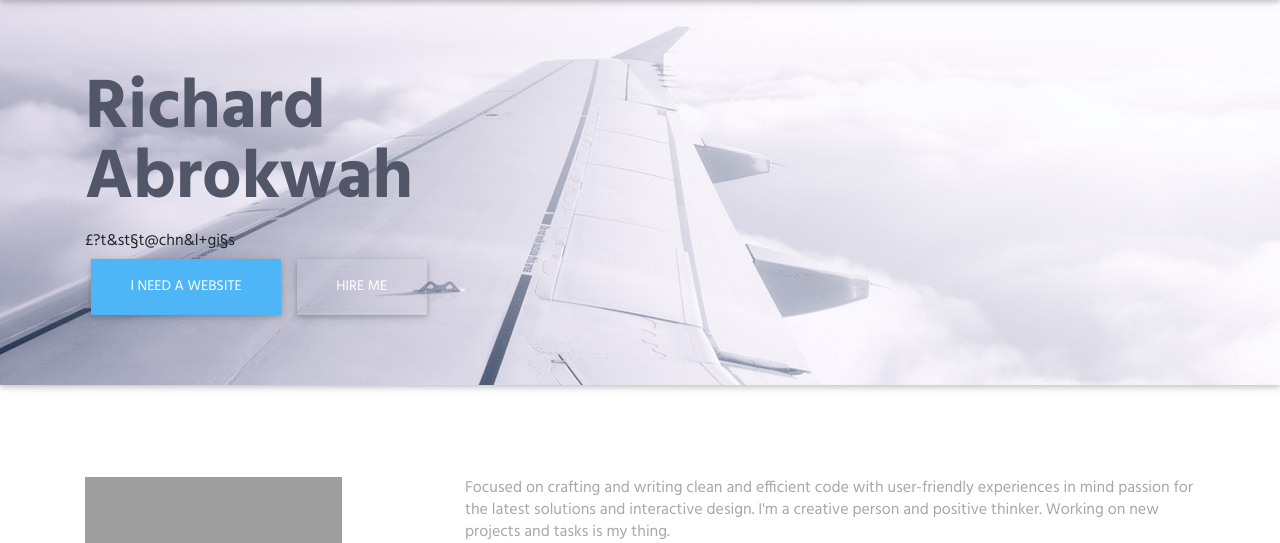
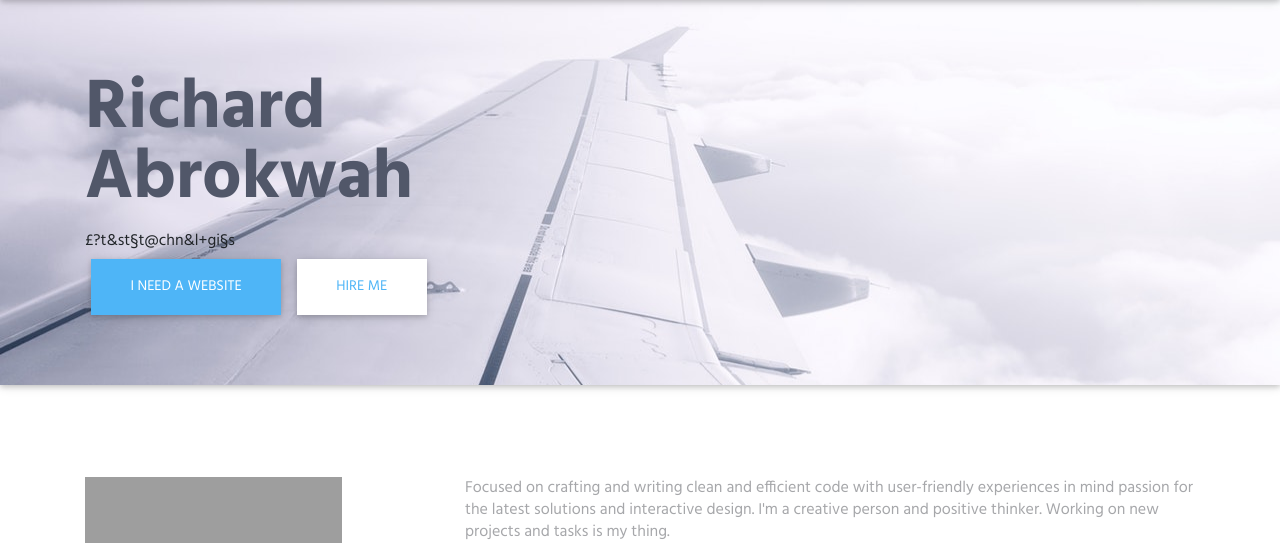
Before and after one commit to GrandFunkyGamer/richardabrokwah, a Flask app: page / in a window 1280 px wide. Shown: the part 70-613 px from the top of the page. Run offline with Flask 2, Linux system fonts and the light colour scheme; some libraries are stand-ins or nearby versions; grey boxes are pictures that could not be loaded.

Commit message:
hero button style

```diff
--- a/templates/index.html
+++ b/templates/index.html
@@ -36,7 +36,7 @@
         <h1 class="hero-title bounceIn animated">Richard<br> Abrokwah</h1>
         <div id="messenger"></div>
         <a href="https://docs.google.com/forms/d/1oADo1qBTemqmmNZMvXCp1eAZaa53jFQBYr-GEqrqvnQ/edit" target="_blank"><button type="button" class="btn blue btn-lg rounded-0">I NEED A WEBSITE</button></a>
-        <a href="#Contact"><button type="button" class="btn transparent btn-lg rounded-0">HIRE ME</button></a>
+        <a href="#Contact"><button type="button" class="btn white btn-lg rounded-0" style="color: #4eb5f7 !important;">HIRE ME</button></a>
     </div>
 </div>
 <!--ABOUT AREA-->
```
